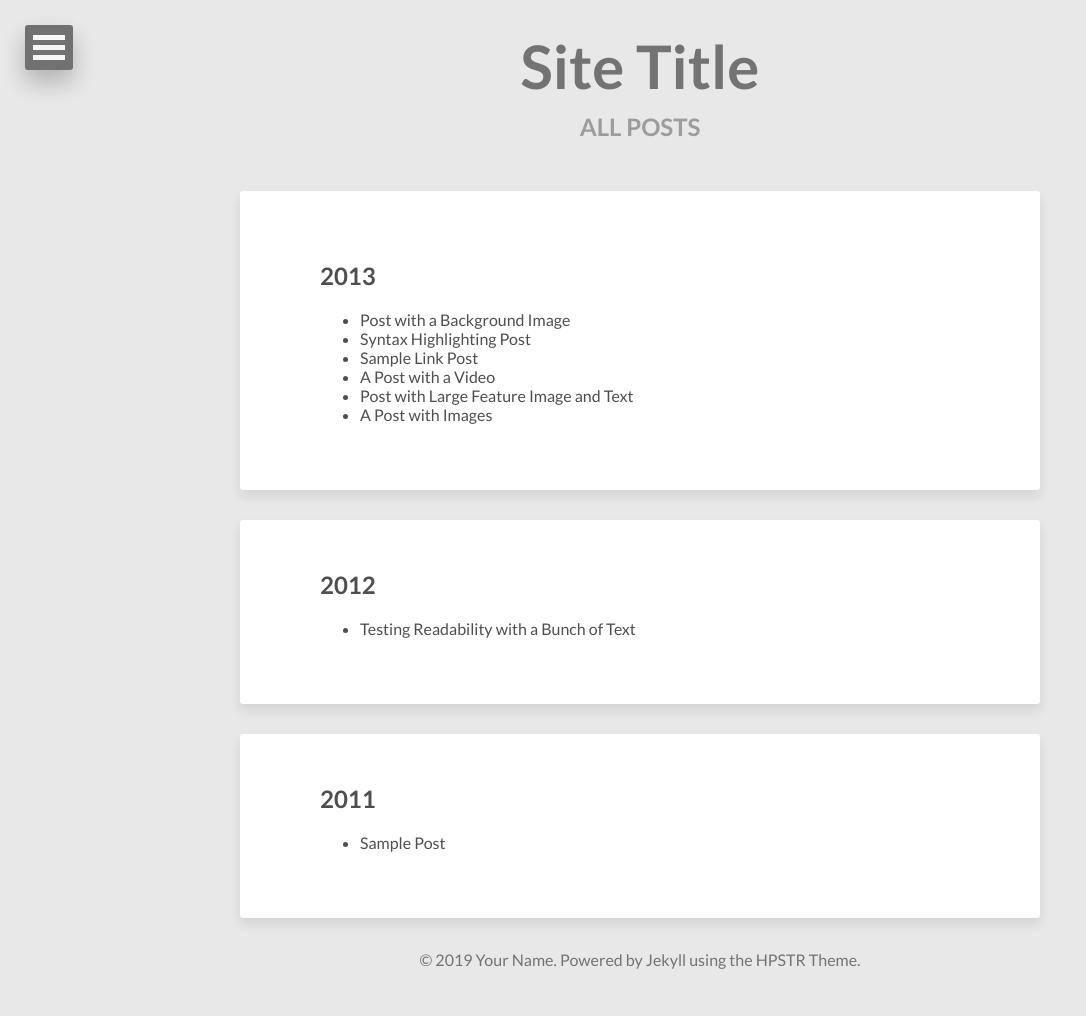
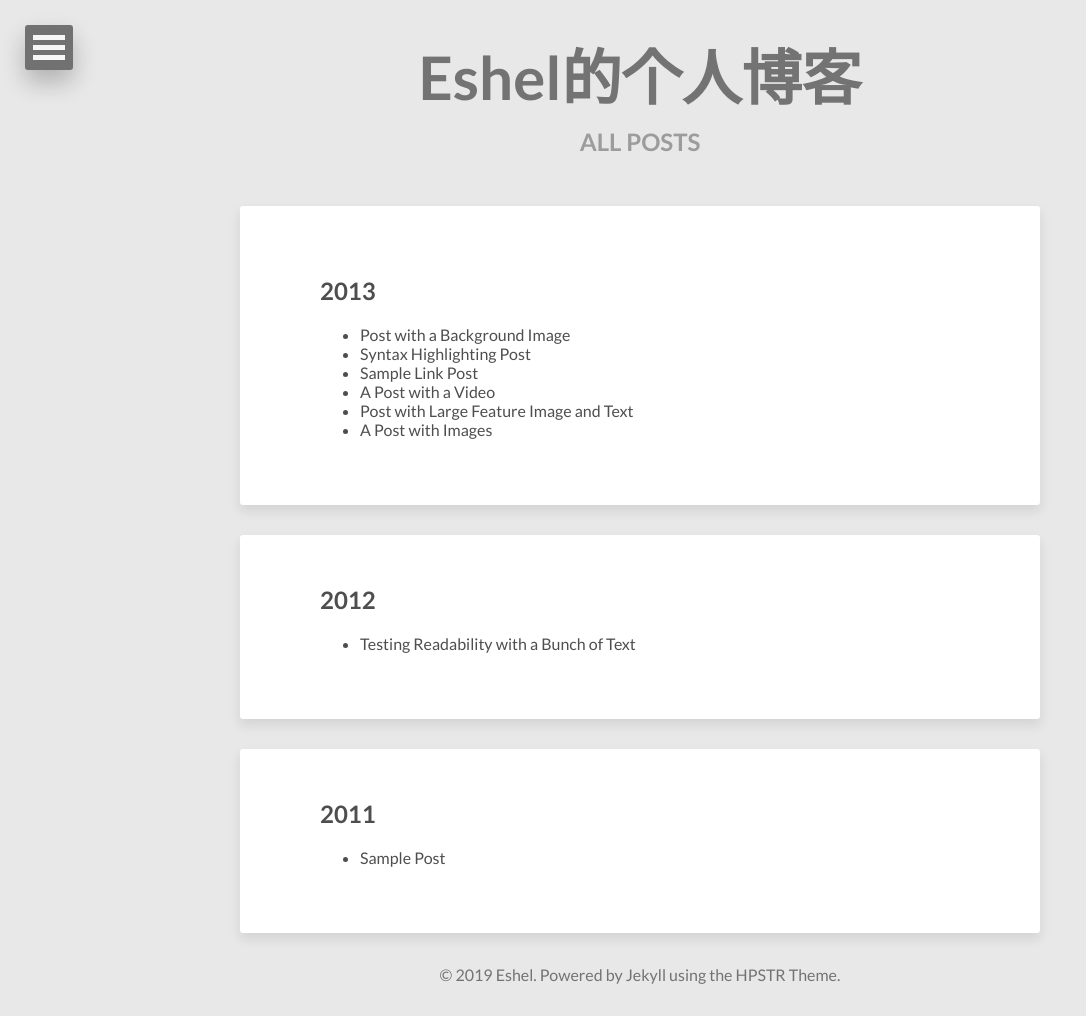
Before and after one commit to EshelGuo/MyBlog, a Jekyll site: the page built from posts/index.html, in a window 1280 px wide. Shown: the whole page, without its empty margins (0-1086 px from the left). Built offline with Jekyll 4.4.1, drawn with Linux system fonts in a browser that asks for light colours; nearby versions of some CDN libraries.

```diff
--- a/_config.yml
+++ b/_config.yml
@@ -1,22 +1,22 @@
-title:            Site Title
-description:      Describe your website here.
+title:            Eshel的个人博客
+description:     永不止步
 disqus_shortname:
 reading_time:     true
 words_per_minute: 200
 # Your site's domain goes here (eg: https://mmistakes.github.io, http://yourdomain.com, etc)
 # When testing locally leave blank or use http://localhost:4000
-url:
+url: https://eshelguo.github.io/MyBlog/
 
 # Owner/author information
 owner:
-  name:           Your Name
+  name:           Eshel
   avatar:         avatar.jpg
   bio:            "Your bio goes here. It shouldn't be super long but a good sentence or two should suffice."
-  email:          you@email.com
+  email:          1944549584@qq.com
   # Social networking links used in footer. Update and remove as you like.
   twitter:
   facebook:
-  github:
+  github:         https://github.com/EshelGuo/
   stackexchange:
   linkedin:
   instagram:
--- a/package.json
+++ b/package.json
@@ -1,13 +1,13 @@
 {
   "name": "hpstr-theme",
   "author": "Michael Rose <michael@mademistakes.com>",
-  "homepage": "http://mmistakes.github.io/hpstr-jekyll-theme/",
+  "homepage": "https://eshelguo.github.io/MyBlog/",
   "repository": {
     "type": "git",
-    "url": "git://github.com/mmistakes/hpstr-jekyll-theme.git"
+    "url": "git@github.com:EshelGuo/MyBlog.git"
   },
   "bugs": {
-    "url": "https://github.com/mmistakes/hpstr-jekyll-theme/issues"
+    "url": "https://github.com/EshelGuo/MyBlog/issues"
   },
   "engines": {
     "node": ">= 0.10.0"
```
